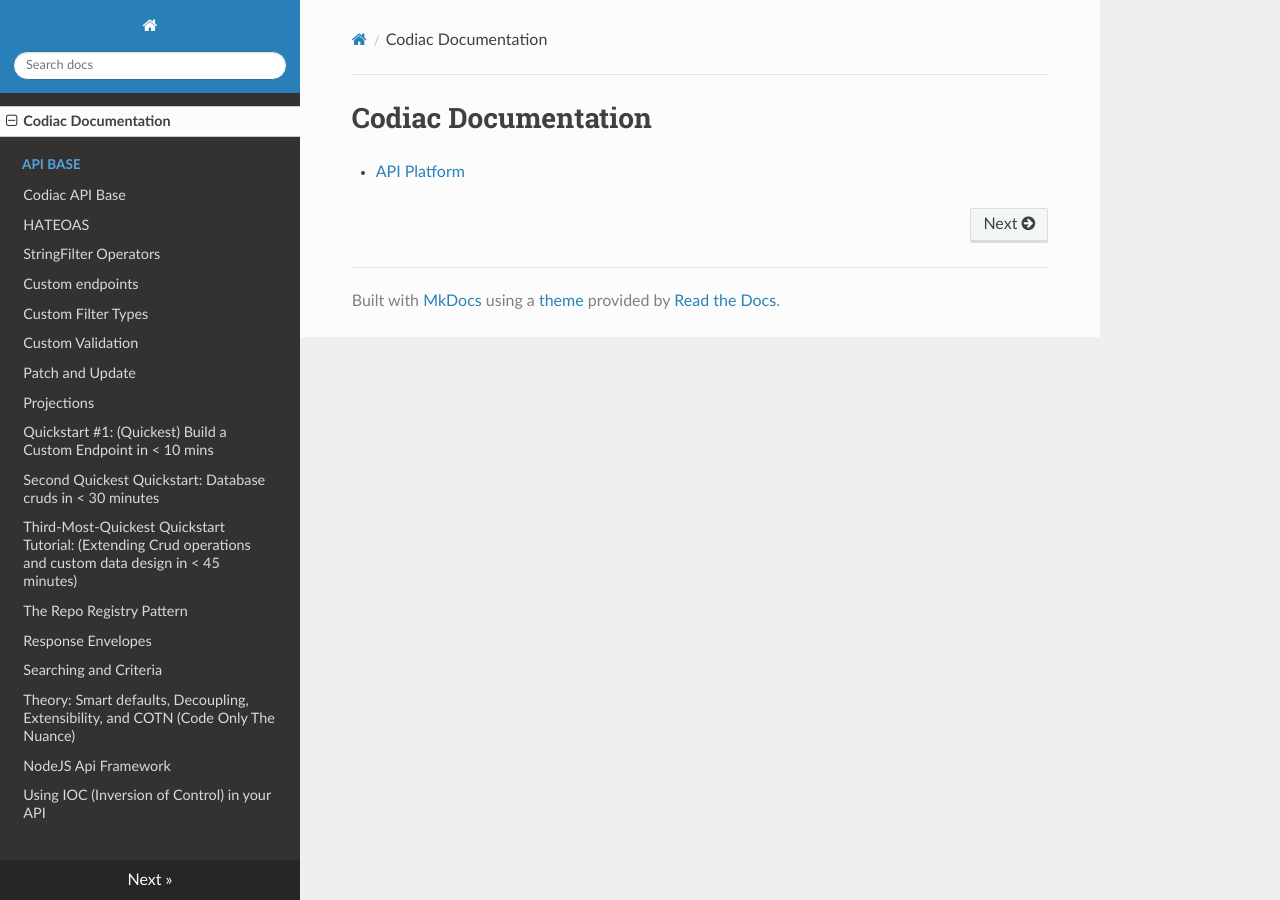
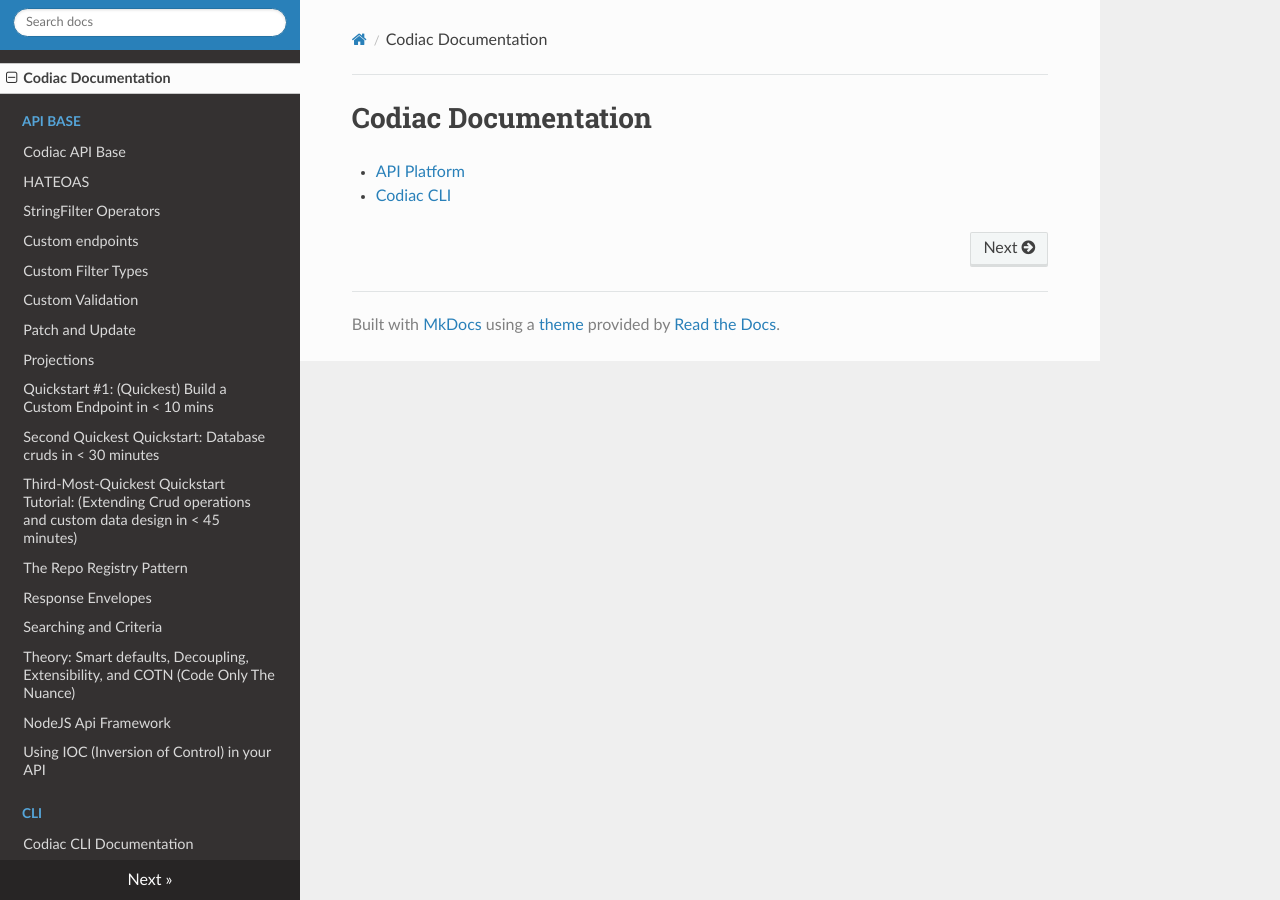
Before and after one commit to codiac-io/codiac-docs, an MkDocs documentation site: the page built from docs/index.md, in a window 1280 px wide. Built offline with MkDocs 1.6.1, drawn with Linux system fonts in a browser that asks for light colours; nearby versions of some CDN libraries.

Commit message:
Added required site-name setting.

```diff
--- a/docs/index.md
+++ b/docs/index.md
@@ -1,3 +1,4 @@
 # Codiac Documentation
 
-* [API Platform](./api-base/README)
+* [API Platform](./api-base)
+* [Codiac CLI](./cli)
--- a/mkdocs.yml
+++ b/mkdocs.yml
@@ -1,2 +1,3 @@
+site_name: 'Codiac'
 theme:
   name: 'readthedocs'
```
Also changed, not shown: docs/cli/index.md (added, +4 -0 lines).
